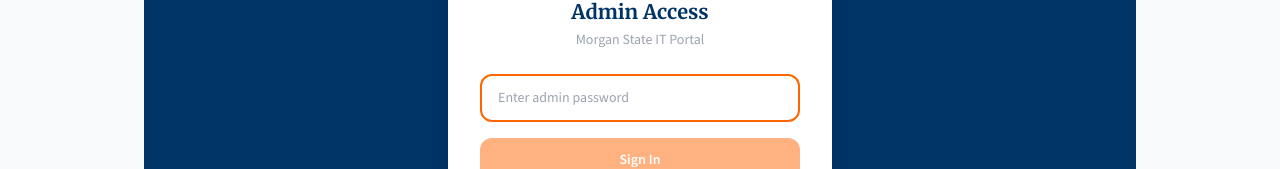
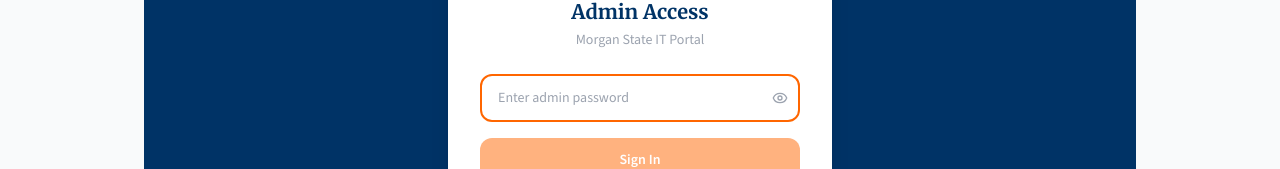
Before and after one commit to obwoj1/IT-Self-Service, a Next.js app in the folder Desktop/morgan-it-portal/: page /admin/login in a window 1280 px wide. Shown: the part 499-668 px from the top of the page. Built offline with nearby package versions, Linux system fonts and the light colour scheme.

Commit message:
Add show/hide password toggle and catch network errors on login

```diff
--- a/Desktop/morgan-it-portal/app/admin/login/page.tsx
+++ b/Desktop/morgan-it-portal/app/admin/login/page.tsx
@@ -2,12 +2,13 @@
 
 import { useState } from "react";
 import { useRouter } from "next/navigation";
-import { Lock } from "lucide-react";
+import { Lock, Eye, EyeOff } from "lucide-react";
 
 export default function AdminLoginPage() {
   const [password, setPassword] = useState("");
   const [error, setError] = useState("");
   const [loading, setLoading] = useState(false);
+  const [showPassword, setShowPassword] = useState(false);
   const router = useRouter();
 
   async function handleSubmit(e: React.FormEvent) {
@@ -15,6 +16,7 @@
     setError("");
     setLoading(true);
 
+    try {
       const res = await fetch("/api/admin/login", {
         method: "POST",
         headers: { "Content-Type": "application/json" },
@@ -25,6 +27,10 @@
         router.push("/admin");
       } else {
         setError("Incorrect password.");
+        setLoading(false);
+      }
+    } catch {
+      setError("Network error. Try again.");
       setLoading(false);
     }
   }
@@ -41,14 +47,24 @@
         </div>
 
         <form onSubmit={handleSubmit} className="flex flex-col gap-4">
+          <div className="relative">
             <input
-            type="password"
+              type={showPassword ? "text" : "password"}
               value={password}
               onChange={(e) => setPassword(e.target.value)}
               placeholder="Enter admin password"
-            className="w-full px-4 py-3 rounded-xl border-2 border-gray-200 focus:outline-none focus:border-morgan-orange transition-colors text-sm"
+              className="w-full px-4 py-3 pr-11 rounded-xl border-2 border-gray-200 focus:outline-none focus:border-morgan-orange transition-colors text-sm"
               autoFocus
             />
+            <button
+              type="button"
+              onClick={() => setShowPassword((v) => !v)}
+              className="absolute right-3 top-1/2 -translate-y-1/2 text-gray-400 hover:text-gray-600"
+              tabIndex={-1}
+            >
+              {showPassword ? <EyeOff className="w-4 h-4" /> : <Eye className="w-4 h-4" />}
+            </button>
+          </div>
           {error && <p className="text-red-500 text-sm text-center">{error}</p>}
           <button
             type="submit"
```
Lines whose indentation alone changed are shown as unchanged.
